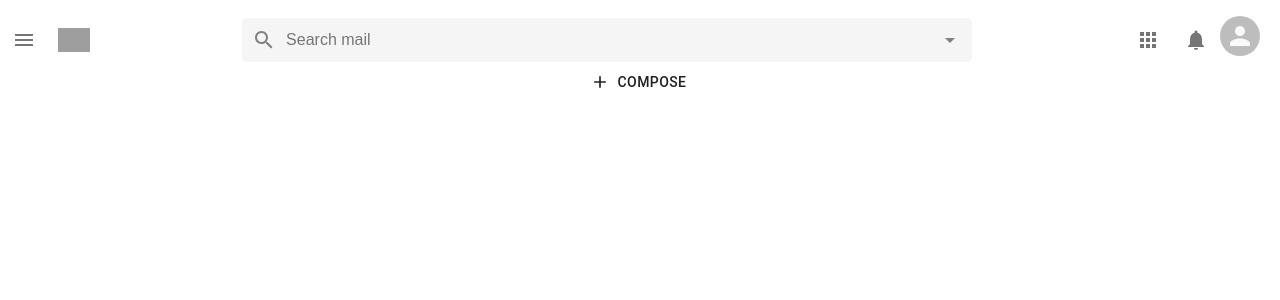
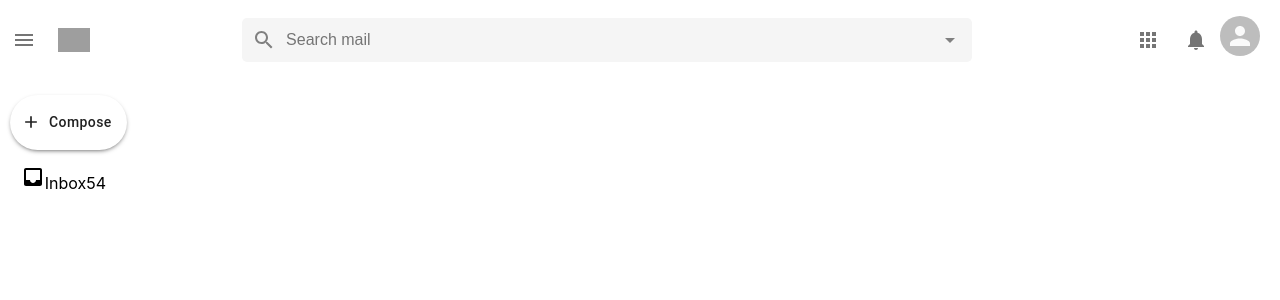
Before and after one commit to AravindMurgan/Gmail_react_redux_firebase, a React (Create React App) app: page / in a window 1280 px wide. Shown: the top 300 px of the page. Built offline with nearby package versions, Linux system fonts and the light colour scheme; grey boxes are pictures that could not be loaded.

Commit message:
sidebarOption--icons

```diff
--- a/src/components/Sidebar/Sidebar.css
+++ b/src/components/Sidebar/Sidebar.css
@@ -0,0 +1,23 @@
+.sidebar{
+   margin-top: 1rem;
+   position: absolute;
+   left: 0;
+}
+
+.sidebar__btn{
+
+}
+
+
+.sidebar__compose{
+
+    margin-top:15px !important ;
+    margin-left: 10px !important;
+    margin-bottom: 15px !important;
+    text-transform: capitalize !important ;
+    color: gray;
+    padding: 15px !important ;
+    border-radius: 30px !important ;
+    box-shadow: 0px 2px 5px -2px rgba(0, 0, 0, 0.75) ;
+
+}
--- a/src/components/Sidebar/Sidebar.js
+++ b/src/components/Sidebar/Sidebar.js
@@ -1,11 +1,18 @@
 import { Button } from '@material-ui/core';
 import AddIcon from '@material-ui/icons/Add';
+import InboxIcon from '@material-ui/icons/Inbox';
 import React from 'react';
 import './Sidebar.css';
+import SidebarOption from './SidebarOption';
+
 function Sidebar() {
 	return (
 		<div className='sidebar'>
-			<Button startIcon={<AddIcon />}>Compose</Button>
+			<Button className='sidebar__compose' startIcon={<AddIcon />}>
+				Compose
+			</Button>
+
+			<SidebarOption Icon={InboxIcon} title='Inbox' number={54} />
 		</div>
 	);
 }
--- /dev/null
+++ b/src/components/Sidebar/SidebarOption.js
@@ -0,0 +1,11 @@
+import React from 'react'
+
+function SidebarOption({Icon,title,number}) {
+    return (
+        <div className='sidebarOption' >
+            <Icon />{title}{number}
+        </div>
+    )
+}
+
+export default SidebarOption
```
